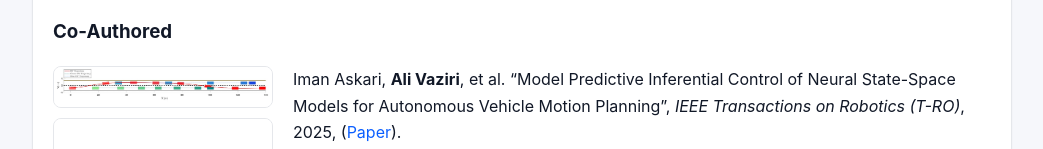
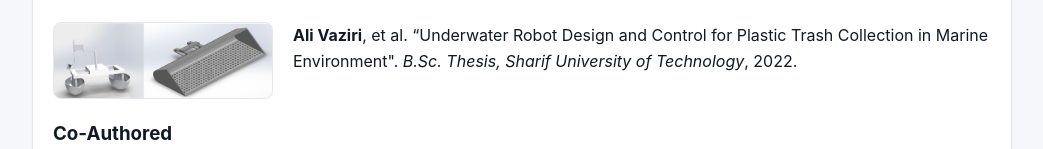
Before and after one commit to Alivaziri/alivaziri.github.io, a plain HTML site: page index.html in a window 1280 px wide. Shown: the part 2052-2201 px from the top of the page, without its empty margins (118-1161 px from the left). Drawn offline with Linux system fonts and the light colour scheme.

Commit message:
Update index.html

```diff
--- a/index.html
+++ b/index.html
@@ -217,6 +217,14 @@
                 <strong>Ali Vaziri</strong>, et al. “Bayesian Inferential Motion Planning Using Heavy-Tailed Distributions”, In 2025 <em>American Control Conference (ACC)</em>, (<a href="https://ieeexplore.ieee.org/document/11107971" target="_blank" rel="noopener">Paper</a>).
             </div>
         </li>
+        <li class="publication-item">
+            <div class="publication-media-container">
+                <img src="assets/undergrad1.png" alt="Underwater Robot for Trash Collection" class="publication-media">
+            </div>
+            <div class="publication-info">
+                <strong>Ali Vaziri</strong>, et al. “Underwater Robot Design and Control for Plastic Trash Collection in Marine Environment". <em>B.Sc. Thesis, Sharif University of Technology</em>, 2022.
+            </div>
+        </li>
       </ul>
       <h3 style="margin-top: 20px;">Co-Authored</h3>
       <ul class="compact-list">
```
